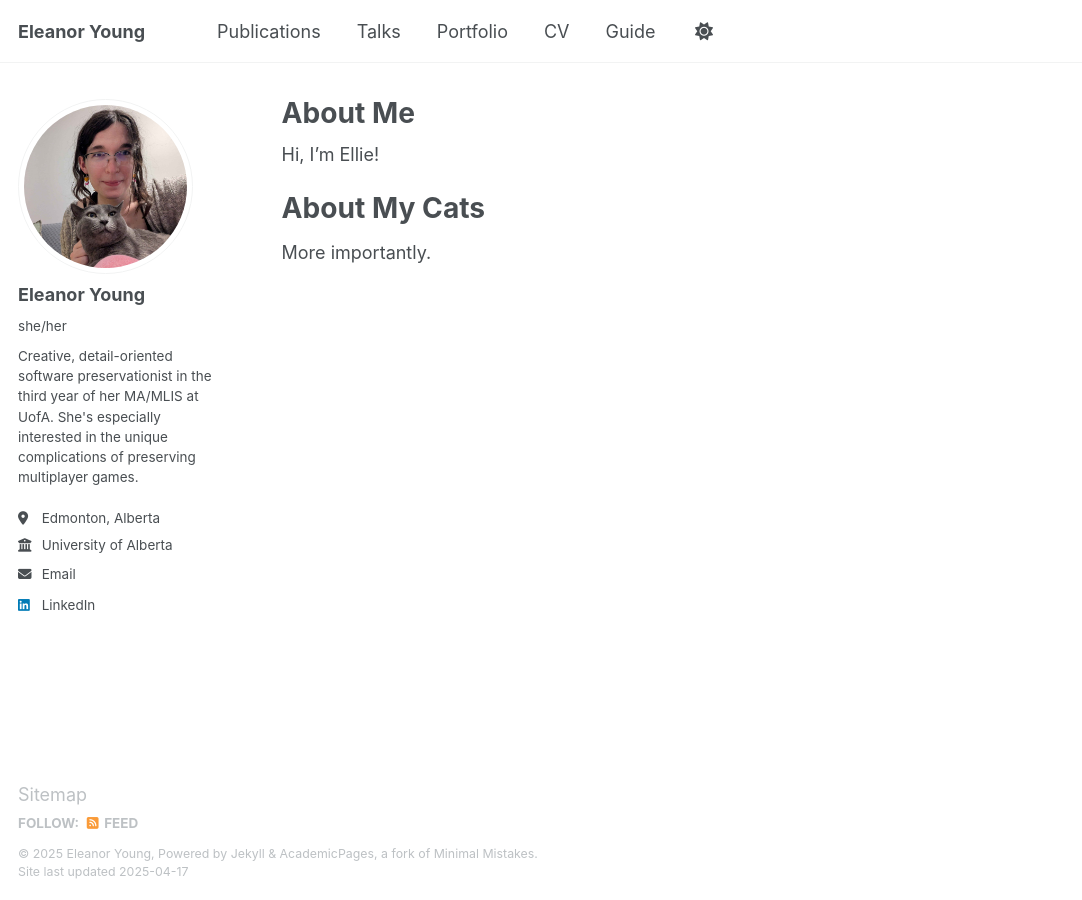
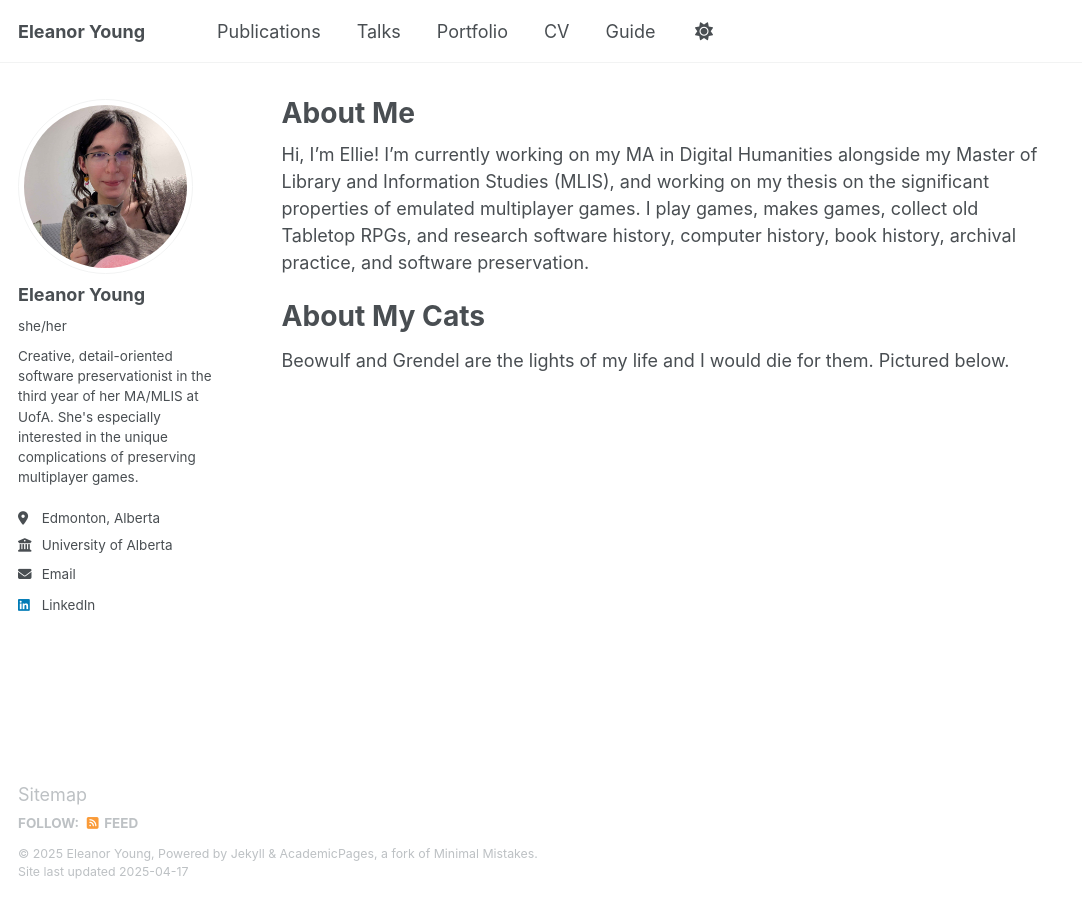
Before and after one commit to Eleanor-Young/me, a Jekyll site: the page built from _pages/about.md, in a window 1280 px wide. Shown: the whole page, without its empty margins (0-1082 px from the left). Built offline with Jekyll 4.4.1, drawn with Linux system fonts in a browser that asks for light colours.

Commit message:
Mostly updating about.md

```diff
--- a/_pages/about.md
+++ b/_pages/about.md
@@ -7,7 +7,7 @@ redirect_from:
   - /about.html
 ---
 
-Hi, I'm Ellie!
+Hi, I'm Ellie! I'm currently working on my MA in Digital Humanities alongside my Master of Library and Information Studies (MLIS), and working on my thesis on the significant properties of emulated multiplayer games. I play games, makes games, collect old Tabletop RPGs, and research software history, computer history, book history, archival practice, and software preservation.
 
 # About My Cats
-More importantly.
+Beowulf and Grendel are the lights of my life and I would die for them. Pictured below.
```
Also changed, not shown: _portfolio/portfolio-1.md (+2 -2 lines), images/Antler_Quest_500x300.png (added), images/Antler_Quest_Preview.png (deleted).
